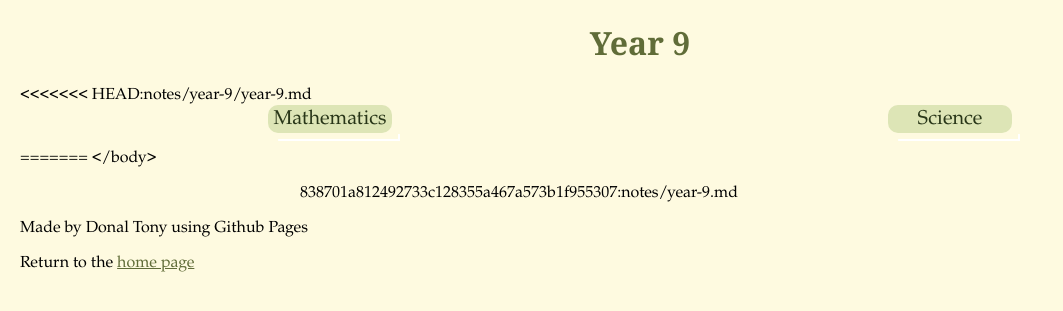
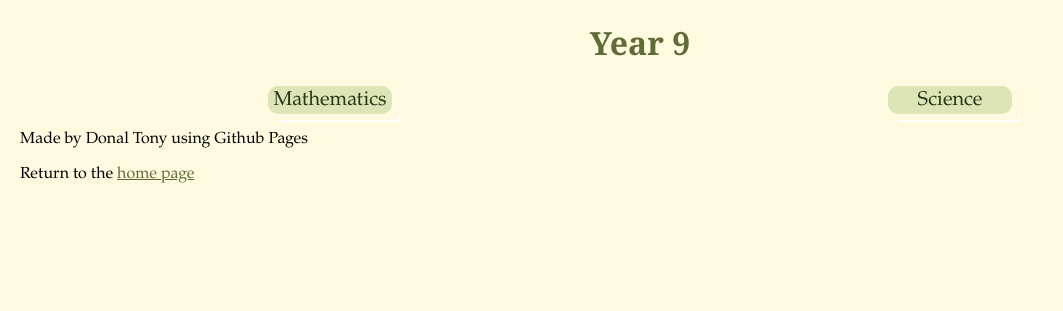
Before and after one commit to dvaraka/the-merchant, a Jekyll site: the page built from notes/year-9.md, in a window 1280 px wide. Shown: the top 311 px of the page, without its empty margins (0-1063 px from the left). Built offline with Jekyll 4.4.1, drawn with Linux system fonts in a browser that asks for light colours; our own code applies the rules of GitHub Pages for plain Markdown files.

Commit message:
Update year-9.md

```diff
--- a/notes/year-9.md
+++ b/notes/year-9.md
@@ -3,12 +3,8 @@
 </head>
 <body>
   <h1 class="title">Year 9</h1>
-<<<<<<< HEAD:notes/year-9/year-9.md
   <div class="row">
     <div class="column"><div class="subject-button">Mathematics</div></div>
     <div class="column"><div class="subject-button">Science</div></div>
   </div>
 </body>
-=======
-</body>
->>>>>>> 838701a812492733c128355a467a573b1f955307:notes/year-9.md
```
